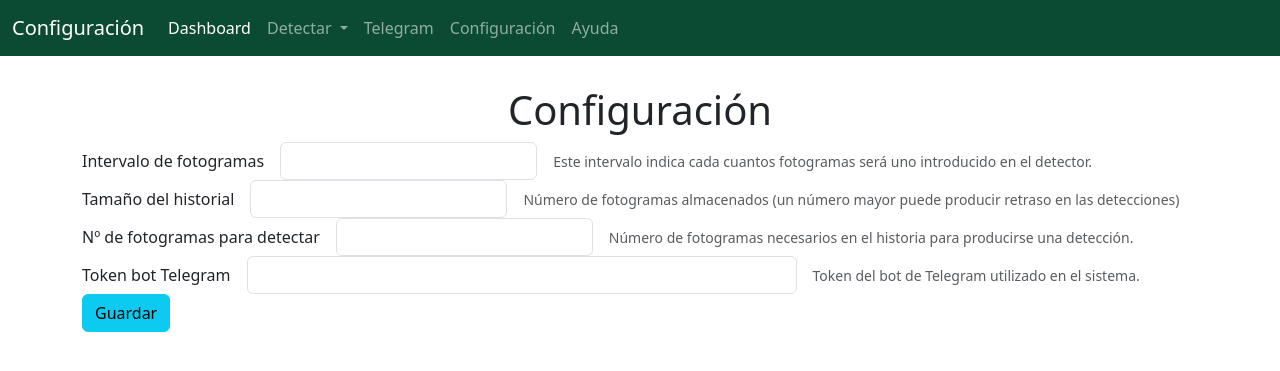
After one commit to JoaVirtudes19/TFG_LiveGuardian, a Django app: page /Configuracion/ in a window 1280 px wide. The commit adds this page. Shown: the top 371 px of the page. Run offline with Django 4.2, Linux system fonts and the light colour scheme; some libraries are stand-ins or nearby versions.

Commit message:
Added form

```diff
--- a/dashboard/dashboard/urls.py
+++ b/dashboard/dashboard/urls.py
@@ -21,6 +21,7 @@ urlpatterns = [
     path('admin/', admin.site.urls),
     path('',inicio),
     path('Dashboard/',inicio),
+    path('Configuracion/',configuracion),
     path('Telegram/',telegram),
     path('Detecciones/',detecciones),
     path('Detectores/',detectores),
--- /dev/null
+++ b/dashboard/web/config.json
@@ -0,0 +1,6 @@
+{
+ "framesToDetector": 3,
+ "token": "5282233910:AAG_mddkn8zdw_Iip-n1zQX_gSURiBLomC0",
+ "historySize": 40,
+ "historySizeToDetect": 10
+}
--- a/dashboard/web/templates/base.html
+++ b/dashboard/web/templates/base.html
@@ -35,14 +35,8 @@
         <li class="nav-item">
           <a class="nav-link" href="/Telegram">Telegram</a>
         </li>
-        <li class="nav-item dropdown">
-          <a class="nav-link dropdown-toggle" href="#" role="button" data-bs-toggle="dropdown" aria-expanded="false">
-            Configuración
-          </a>
-          <ul class="dropdown-menu">
-            <li><a class="dropdown-item" href="#">Telegram</a></li>
-            <li><a class="dropdown-item" href="#">Detecciones</a></li>
-          </ul>
+        <li class="nav-item">
+          <a class="nav-link" href="/Configuracion">Configuración</a>
         </li>
         <li class="nav-item">
           <a class="nav-link" href="/Ayuda">Ayuda</a>
--- /dev/null
+++ b/dashboard/web/templates/configuracion.html
@@ -0,0 +1,67 @@
+{% extends 'base.html' %}
+
+{% block tituloPagina %} Inicio {% endblock %}
+
+{% block contenido %}
+<main role="main">
+    <h1 class="text-center" style="margin-top: 30px;">Configuración</h1>
+    <div class="container">
+        <form action="" method="post">
+            {% csrf_token %}
+              <div class="row g-3 align-items-center">
+                <div class="col-auto">
+                  <label for="numberOfFrames" class="col-form-label">Intervalo de fotogramas</label>
+                </div>
+                <div class="col-auto">
+                  <input type="number" id="numberOfFrames" class="form-control" aria-describedby="">
+                </div>
+                <div class="col-auto">
+                  <span id="passwordHelpInline" class="form-text">
+                    Este intervalo indica cada cuantos fotogramas será uno introducido en el detector.
+                  </span>
+                </div>
+              </div>
+              <div class="row g-3 align-items-center">
+                <div class="col-auto">
+                  <label for="historySize" class="col-form-label">Tamaño del historial</label>
+                </div>
+                <div class="col-auto">
+                  <input type="number" id="historySize" class="form-control" aria-describedby="passwordHelpInline">
+                </div>
+                <div class="col-auto">
+                  <span id="passwordHelpInline" class="form-text">
+                    Número de fotogramas almacenados (un número mayor puede producir retraso en las detecciones)
+                  </span>
+                </div>
+              </div>
+              <div class="row g-3 align-items-center">
+                <div class="col-auto">
+                  <label for="historySizeToDetect" class="col-form-label">Nº de fotogramas para detectar</label>
+                </div>
+                <div class="col-auto">
+                  <input type="number" id="historySizeToDetect" class="form-control" aria-describedby="passwordHelpInline">
+                </div>
+                <div class="col-auto">
+                  <span id="passwordHelpInline" class="form-text">
+                    Número de fotogramas necesarios en el historia para producirse una detección.
+                  </span>
+                </div>
+              </div>
+              <div class="row g-3 align-items-center">
+                <div class="col-auto">
+                  <label for="token" class="col-form-label">Token bot Telegram</label>
+                </div>
+                <div class="col-6">
+                  <input type="text" id="token" class="form-control" aria-describedby="passwordHelpInline">
+                </div>
+                <div class="col-auto">
+                  <span id="passwordHelpInline" class="form-text">
+                    Token del bot de Telegram utilizado en el sistema.
+                  </span>
+                </div>
+              </div>
+              <input type='submit' value='Guardar' class="btn btn-info"/>
+        </form>
+    </div>
+    </main>
+{% endblock %}
--- a/dashboard/web/views.py
+++ b/dashboard/web/views.py
@@ -37,6 +37,10 @@ def detectores(request):
 
 def ayuda(request):
     return render(request,'ayuda.html',{'titulo':"Ayuda"}) ### Vista provisional
+
+def configuracion(request):
+    titulo = "Configuración"
+    return render(request,'configuracion.html',{'titulo':titulo}) ### Vista provisional
 
 def crearCamara(request):
     titulo = "Crear cámara"
```
Also changed, not shown: dashboard/web/config.py (added, +21 -0 lines), dashboard/db.sqlite3, dashboard/static/detections/detection-cam-17.jpg (deleted), dashboard/static/detections/detection-cam-17_SyDMg8c.jpg (deleted), dashboard/static/detections/detection-cam-17_wgeZ0vR.jpg (deleted), dashboard/static/detections/detection-cam-18.jpg (deleted).
